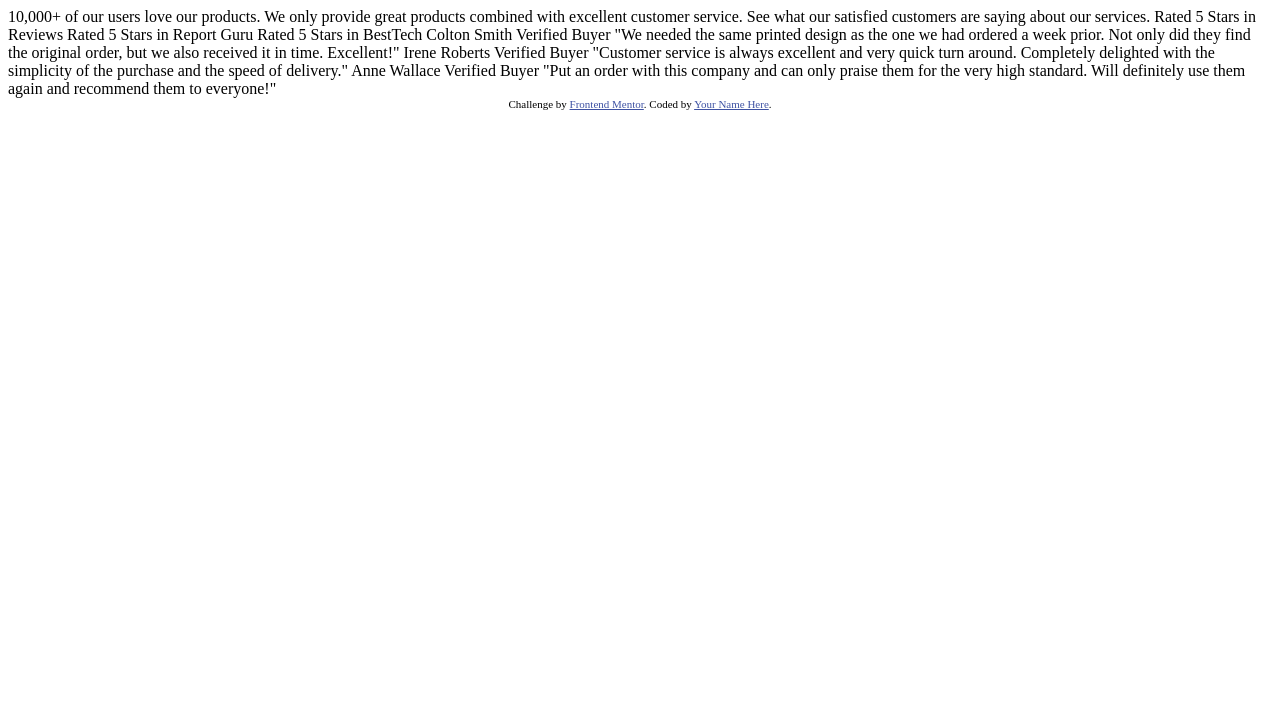
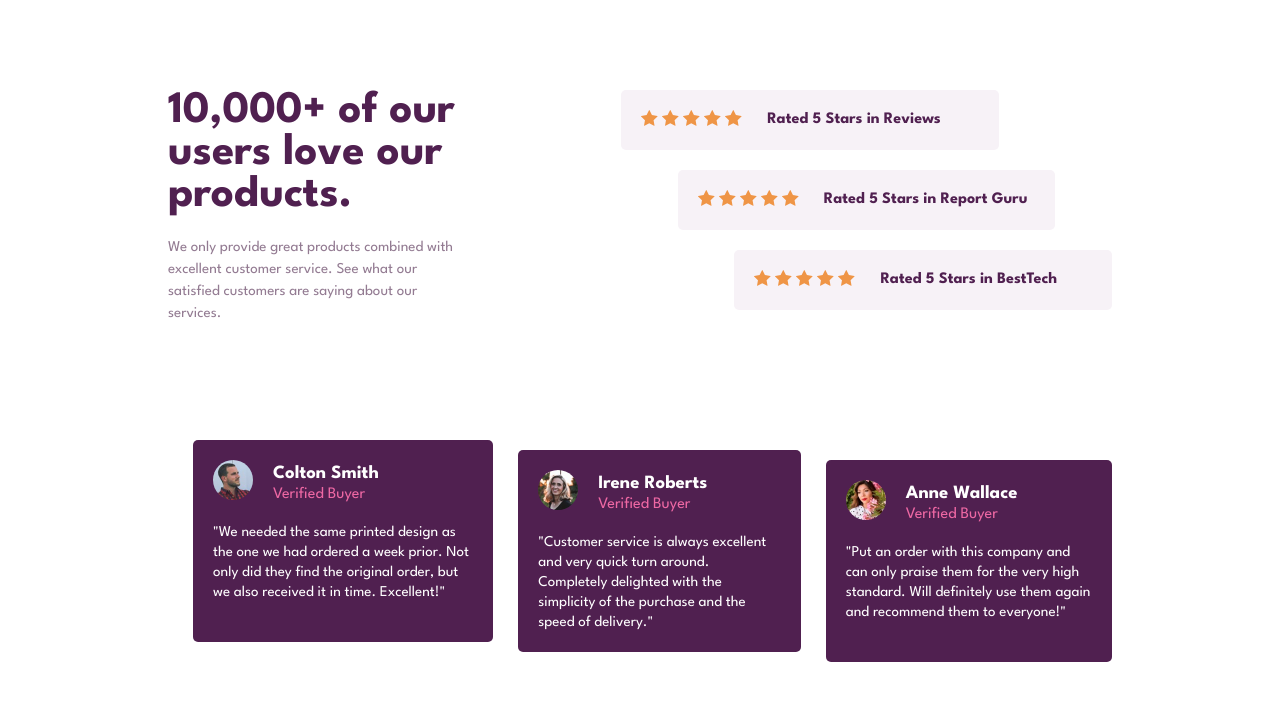
Before and after one commit to AhmedAbdalazeem49/social-proof-section-master, a plain HTML site: page index.html in a window 1280 px wide. Drawn offline with Linux system fonts and the light colour scheme.

Commit message:
Files Added

```diff
--- /dev/null
+++ b/css/style.css
@@ -0,0 +1,176 @@
+* {
+  box-sizing: border-box;
+  margin: 0;
+  padding: 0;
+}
+
+:root {
+  --very-dark-magenta: hsl(300, 43%, 22%);
+  --soft-pink: hsl(333, 80%, 67%);
+  --dark-grayish-magenta: hsl(303, 10%, 53%);
+  --light-grayish-magenta: hsl(300, 24%, 96%);
+  --white: hsl(0, 0%, 100%);
+}
+
+body {
+  font-family: 'League Spartan', sans-serif;
+}
+
+main {
+  width: 80%;
+  margin: 50px auto;
+}
+
+div.up {
+  display: flex;
+  padding: 40px;
+  justify-content: space-between;
+}
+
+div.up .left {
+  width: 31%;
+}
+
+div.up .left h3 {
+  color: var(--very-dark-magenta);
+  font-weight: bold;
+  font-size: 45px;
+  margin-bottom: 20px;
+}
+
+div.up .left p {
+  line-height: 22px;
+  font-size: 15px;
+  color: var(--dark-grayish-magenta);
+}
+
+div.up .right {
+  width: 40%;
+}
+
+.right .rate {
+  display: flex;
+  padding: 20px;
+  background-color: var(--light-grayish-magenta);
+  margin-bottom: 20px;
+  border-radius: 5px;
+  gap: 25px;
+  position: relative;
+}
+
+.rate:first-of-type {
+  left: -30%;
+}
+
+.rate:nth-of-type(2) {
+  left: -15%;
+}
+
+.rate .text {
+  color: var(--very-dark-magenta);
+  margin-top: 2px;
+}
+
+div.bottom {
+  display: flex;
+  padding: 40px;
+  justify-content: space-between;
+  margin-top: 50px;
+}
+
+.bottom .cards {
+  display: flex;
+  justify-content: space-between;
+}
+
+.cards .card {
+  background-color: var(--very-dark-magenta);
+  margin-left: 25px;
+  padding: 20px;
+  border-radius: 5px;
+  position: relative;
+}
+
+.cards .card:first-of-type {
+  top: -10%;
+}
+
+.cards .card:nth-of-type(2) {
+  top: -5%;
+}
+
+.card .head {
+  display: flex;
+  gap: 20px;
+  margin-bottom: 20px;
+}
+
+.head img {
+  width: 40px;
+  height: 40px;
+  border-radius: 50%;
+}
+
+.head .name {
+  margin-top: 5px;
+}
+
+.head .name h3 {
+  color: var(--white);
+  margin-bottom: 5px;
+}
+
+.head .name p {
+  color: var(--soft-pink);
+}
+
+
+.card p.description {
+  color: var(--white);
+  line-height: 20px;
+  font-size: 15px;
+}
+
+@media only screen and (max-width:800px) {
+  main {
+    width: 100%;
+  }
+
+  div.up {
+    flex-direction: column;
+    width: 100%;
+  }
+
+  div.up .left {
+    width: 100%;
+    margin-bottom: 30px;
+    text-align: center;
+  }
+
+  div.up .right {
+    width: 100%;
+  }
+
+  div.up .right .rate {
+    left: 0;
+    flex-direction: column;
+    justify-content: center;
+    align-items: center;
+    gap: 15px;
+    padding: 15px;
+  }
+
+  div.bottom {
+    margin-top: 10px;
+  }
+
+  div.cards {
+    width: 100%;
+    flex-direction: column;
+  }
+
+  .cards .card {
+    top: 0;
+    margin-left: 0;
+  }
+}
--- a/index.html
+++ b/index.html
@@ -14,7 +14,18 @@
 
     <title>Frontend Mentor | Social proof section</title>
 
-    <!-- Feel free to remove these styles or customise in your own stylesheet 👍 -->
+    <!-- Google Fonts Link -->
+    <link rel="preconnect" href="https://fonts.googleapis.com" />
+    <link rel="preconnect" href="https://fonts.gstatic.com" crossorigin />
+    <link
+      href="https://fonts.googleapis.com/css2?family=League+Spartan:wght@400;500;700&display=swap"
+      rel="stylesheet"
+    />
+
+    <!-- CSS Link -->
+    <link rel="stylesheet" href="css/style.css" />
+
+    <!-- Feel free to remove these styles or customise in your own stylesheet 👍
     <style>
       .attribution {
         font-size: 11px;
@@ -23,39 +34,104 @@
       .attribution a {
         color: hsl(228, 45%, 44%);
       }
-    </style>
+    </style> -->
   </head>
   <body>
-    10,000+ of our users love our products.
-
-    We only provide great products combined with excellent customer service.
-    See what our satisfied customers are saying about our services.
-
-    Rated 5 Stars in Reviews
-    Rated 5 Stars in Report Guru
-    Rated 5 Stars in BestTech
-
-    Colton Smith
-    Verified Buyer
-    "We needed the same printed design as the one we had ordered a week prior.
-    Not only did they find the original order, but we also received it in time.
-    Excellent!"
-
-    Irene Roberts
-    Verified Buyer
-    "Customer service is always excellent and very quick turn around. Completely
-    delighted with the simplicity of the purchase and the speed of delivery."
-
-    Anne Wallace
-    Verified Buyer
-    "Put an order with this company and can only praise them for the very high
-    standard. Will definitely use them again and recommend them to everyone!"
-
-    <div class="attribution">
+    <main>
+      <div class="up">
+        <div class="left">
+          <h3>10,000+ of our users love our products.</h3>
+          <p>
+            We only provide great products combined with excellent customer
+            service. See what our satisfied customers are saying about our
+            services.
+          </p>
+        </div>
+        <div class="right">
+          <div class="rate">
+            <div class="image">
+              <img src="images/icon-star.svg" alt="" />
+              <img src="images/icon-star.svg" alt="" />
+              <img src="images/icon-star.svg" alt="" />
+              <img src="images/icon-star.svg" alt="" />
+              <img src="images/icon-star.svg" alt="" />
+            </div>
+            <div class="text"><h4>Rated 5 Stars in Reviews</h4></div>
+          </div>
+          <div class="rate">
+            <div class="image">
+              <img src="images/icon-star.svg" alt="" />
+              <img src="images/icon-star.svg" alt="" />
+              <img src="images/icon-star.svg" alt="" />
+              <img src="images/icon-star.svg" alt="" />
+              <img src="images/icon-star.svg" alt="" />
+            </div>
+            <div class="text"><h4>Rated 5 Stars in Report Guru</h4></div>
+          </div>
+          <div class="rate">
+            <div class="image">
+              <img src="images/icon-star.svg" alt="" />
+              <img src="images/icon-star.svg" alt="" />
+              <img src="images/icon-star.svg" alt="" />
+              <img src="images/icon-star.svg" alt="" />
+              <img src="images/icon-star.svg" alt="" />
+            </div>
+            <div class="text"><h4>Rated 5 Stars in BestTech</h4></div>
+          </div>
+        </div>
+      </div>
+      <div class="bottom">
+        <div class="cards">
+          <div class="card">
+            <div class="head">
+              <img src="images/image-colton.jpg" alt="" />
+              <div class="name">
+                <h3>Colton Smith</h3>
+                <p>Verified Buyer</p>
+              </div>
+            </div>
+            <p class="description">
+              "We needed the same printed design as the one we had ordered a
+              week prior. Not only did they find the original order, but we also
+              received it in time. Excellent!"
+            </p>
+          </div>
+          <div class="card">
+            <div class="head">
+              <img src="images/image-irene.jpg" alt="" />
+              <div class="name">
+                <h3>Irene Roberts</h3>
+                <p>Verified Buyer</p>
+              </div>
+            </div>
+            <p class="description">
+              "Customer service is always excellent and very quick turn around.
+              Completely delighted with the simplicity of the purchase and the
+              speed of delivery."
+            </p>
+          </div>
+          <div class="card">
+            <div class="head">
+              <img src="images/image-anne.jpg" alt="" />
+              <div class="name">
+                <h3>Anne Wallace</h3>
+                <p>Verified Buyer</p>
+              </div>
+            </div>
+            <p class="description">
+              "Put an order with this company and can only praise them for the
+              very high standard. Will definitely use them again and recommend
+              them to everyone!"
+            </p>
+          </div>
+        </div>
+      </div>
+    </main>
+    <!-- <div class="attribution">
       Challenge by
       <a href="https://www.frontendmentor.io?ref=challenge" target="_blank"
         >Frontend Mentor</a
       >. Coded by <a href="#">Your Name Here</a>.
-    </div>
+    </div> -->
   </body>
 </html>
```
